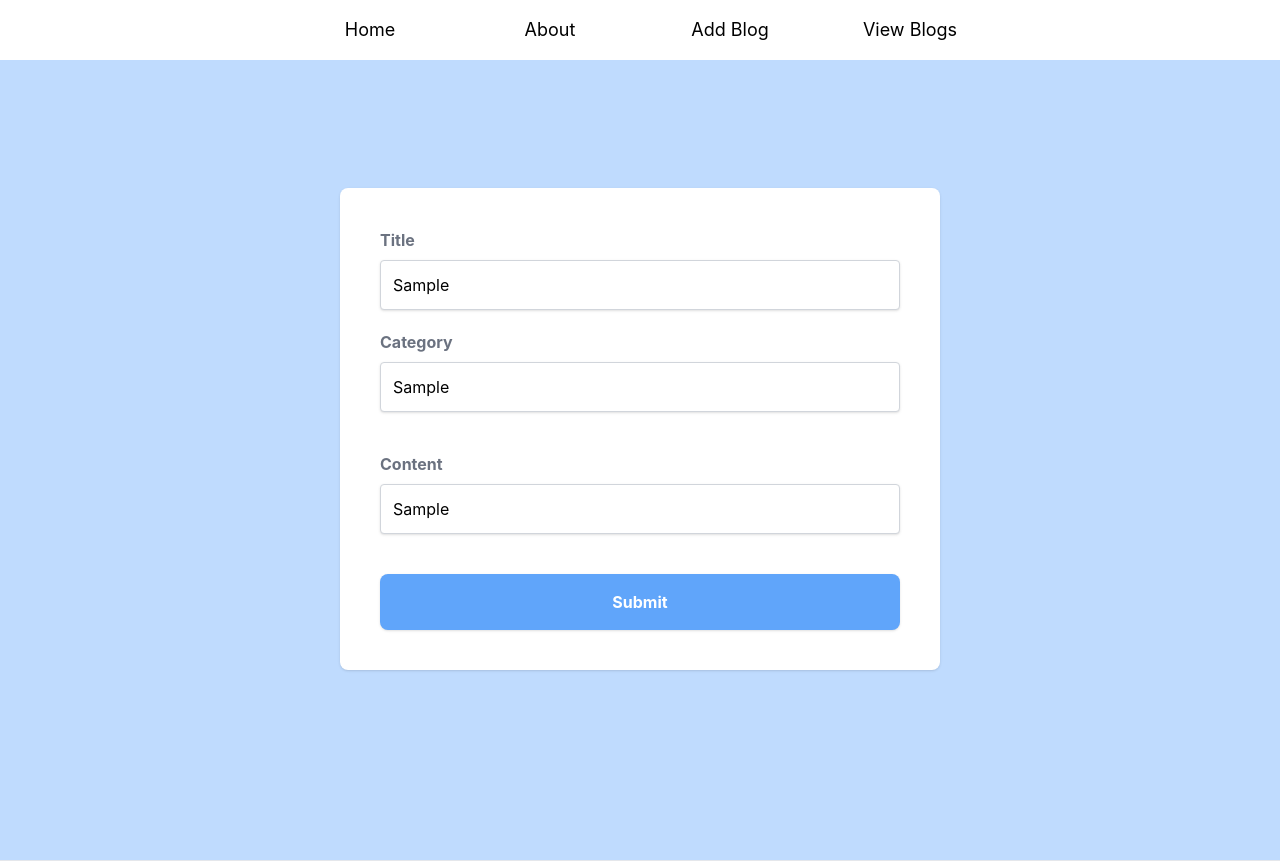
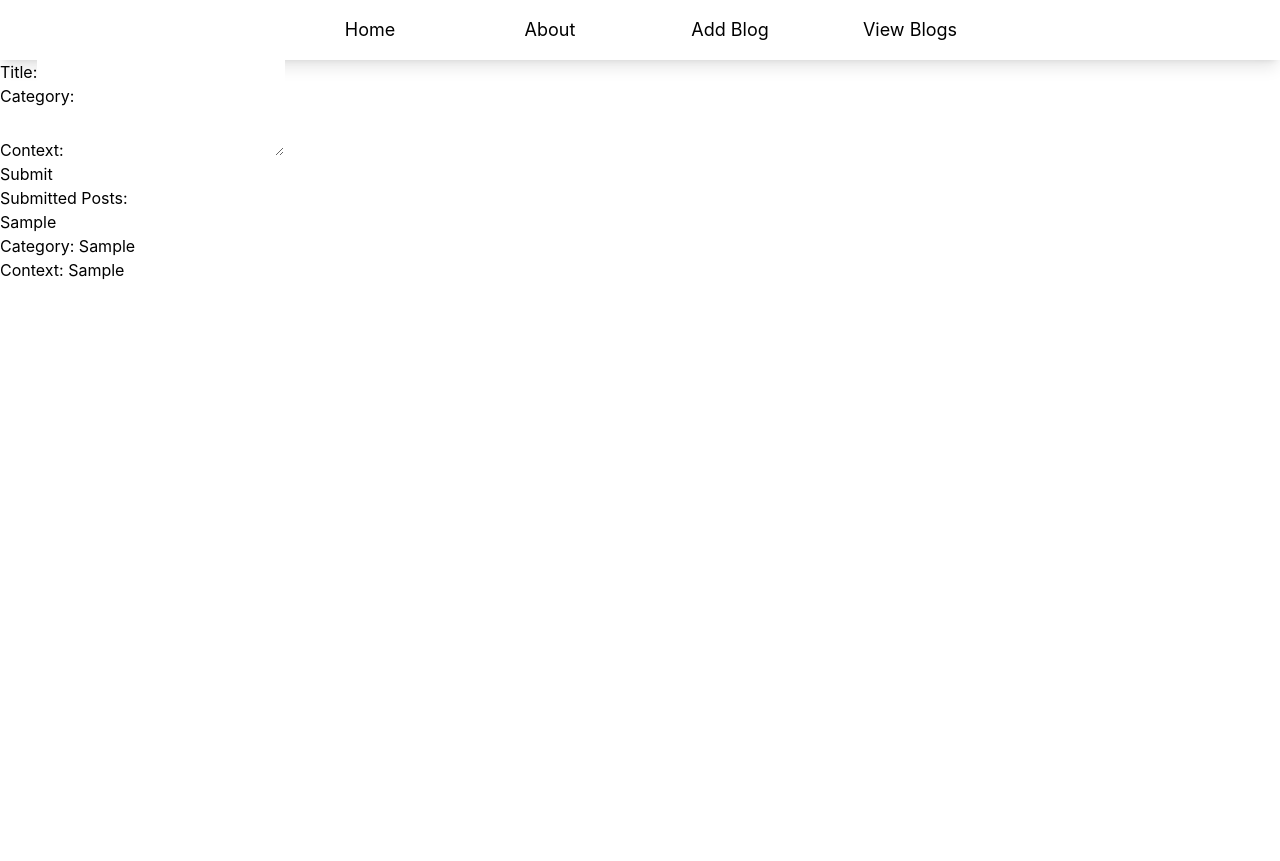
Before and after one commit to mariyabaig/blogs, a React (Create React App) app: page /addblogs in a window 1280 px wide. Both pictures are taken after typing "Sample", "Sample", "Sample" into the empty fields and a click on the button "Submit". After the commit the page ends 800 px from the top, so only its background shows below. Built offline with nearby package versions, Linux system fonts and the light colour scheme.

Commit message:
Storage fixed and submitted blogs displayed correctly

```diff
--- a/src/pages/Blogs.js
+++ b/src/pages/Blogs.js
@@ -1,102 +1,177 @@
-import React, { useState } from "react";
-import { useSelector, useDispatch } from "react-redux";
-import { updateBlog } from "../state/action-creators";
+// import React, { useState } from "react";
+// import { useSelector, useDispatch } from "react-redux";
+// import { updateBlog } from "../state/action-creators";
+
+// const Blogs = () => {
+//   // const [blogs, setBlogs] = useState({ title: "", category: "", context: "" });
+//   const blogs = useSelector((state)=>state)
+//   const dispatch = useDispatch()
+
+//   const handleChange = (event)=>{
+//     const { name, value } = event.target;
+//     const updatedBlog = {
+//       ...blogs,
+//       [name]: value,
+//     };
+//    dispatch(updateBlog(updatedBlog))
+//    localStorage.setItem('formValues', JSON.stringify(updatedBlog));
+//   //  localStorage.setItem('formValues', JSON.stringify({ ...blogs, [event.target.name]: event.target.value }));
+//   }
+//   const handleSubmit = (event) => {
+//     event.preventDefault();
+//    console.log(blogs)
+//    console.log("local storage", localStorage)
+
+//   };
+
+//   return (
+//     <>
+//       <div className="bg-blue-200 min-h-screen py-32 px-10">
+//         <div className="bg-white p-10 rounded-lg shadow m:w-3/4 lg:w-1/2 mx-auto">
+//           <form onSubmit={handleSubmit}>
+//             <div className="mb-5">
+//               <lable for="title" className="block mb-2 text-gray-500 font-bold">
+//                 Title
+//               </lable>
+//               <input
+//                 type="text"
+//                 id="title"
+//                 value={blogs.title}
+//                 onChange={handleChange}
+//                 name="title"
+//                 placeholder="what did i do today?"
+//                 className="border border-gray-300 p-3 w-full rounded shadow focus:outline-none focus:ring-2 focus:border-blue-300"
+//               />
+//             </div>
+
+//             <div className="mb-10">
+//               <lable
+//                 for="category"
+//                 className="block mb-2 text-gray-500 font-bold"
+//               >
+//                 Category
+//               </lable>
+//               <input
+//                 type="text"
+//                 name="category"
+//                 value={blogs.category} onChange={handleChange}
+//                 id="category"
+//                 placeholder="Journal"
+//                 className="border border-gray-300 p-3 w-full rounded shadow focus:outline-none focus:ring-2 focus:border-blue-300"
+//               />
+
+//               {/* <p className="text-red-400 text-sm mt-2">
+//                 Twitter username is required
+//               </p> */}
+//             </div>
+//             <div className="mb-10">
+//               <lable
+//                 for="content"
+//                 className="block mb-2 text-gray-500 font-bold"
+//               >
+//                 Content
+//               </lable>
+//               <input
+//                 type="text"
+//                 id="content"
+//                 name="context"
+//                 value={blogs.context}
+//                 onChange={handleChange}
+//                 className="border border-gray-300 p-3 w-full rounded shadow focus:outline-none focus:ring-2 focus:border-blue-300"
+//               />
+
+//               {/* <p className="text-red-400 text-sm mt-2">
+//                 Twitter username is required
+//               </p> */}
+//             </div>
+//             <button
+//               onClick={() => {
+//                 console.log("Submitted");
+//               }}
+//               className="block w-full bg-blue-400 p-4 text-white font-bold rounded-lg shadow hover:shadow-lg"
+//             >
+//               Submit
+//             </button>
+//           </form>
+//         </div>
+//       </div>
+
+//       <hr />
+//     </>
+//   );
+// };
+
+// export default Blogs;
+import React, { useState } from 'react';
+import { useDispatch, useSelector} from 'react-redux';
+import { addPost } from '../state/action-creators/index';
 
 const Blogs = () => {
-  // const [blogs, setBlogs] = useState({ title: "", category: "", context: "" });
-  const blogs = useSelector((state)=>state)
-  const dispatch = useDispatch()
+  const [title, setTitle] = useState('');
+  const [category, setCategory] = useState('');
+  const [context, setContext] = useState('');
 
-  const handleChange = (event)=>{
-    const { name, value } = event.target;
-    const updatedBlog = {
-      ...blogs,
-      [name]: value,
+  const dispatch = useDispatch();
+
+  const handleSubmit = (e) => {
+    e.preventDefault();
+
+    // Dispatch action to add post
+    dispatch(addPost(title, category, context));
+
+    // Reset form
+    setTitle('');
+    setCategory('');
+    setContext('');
   };
-   dispatch(updateBlog(updatedBlog))
-   localStorage.setItem('formValues', JSON.stringify(updatedBlog));
-  //  localStorage.setItem('formValues', JSON.stringify({ ...blogs, [event.target.name]: event.target.value }));
-  }
-  const handleSubmit = (event) => {
-    event.preventDefault();
-   console.log(blogs)
-   console.log("local storage", localStorage)
+  const posts = useSelector((state) => state.blogReducer.posts);
 
-  };
 
   return (
     <>
-      <div className="bg-blue-200 min-h-screen py-32 px-10">
-        <div className="bg-white p-10 rounded-lg shadow m:w-3/4 lg:w-1/2 mx-auto">
     <form onSubmit={handleSubmit}>
-            <div className="mb-5">
-              <lable for="title" className="block mb-2 text-gray-500 font-bold">
-                Title
-              </lable>
+      <div>
+        <label>Title:</label>
         <input
           type="text"
-                id="title"
-                value={blogs.title}
-                onChange={handleChange}
-                name="title"
-                placeholder="what did i do today?"
-                className="border border-gray-300 p-3 w-full rounded shadow focus:outline-none focus:ring-2 focus:border-blue-300"
+          value={title}
+          onChange={(e) => setTitle(e.target.value)}
         />
       </div>
-
-            <div className="mb-10">
-              <lable
-                for="category"
-                className="block mb-2 text-gray-500 font-bold"
-              >
-                Category
-              </lable>
+      <div>
+        <label>Category:</label>
         <input
           type="text"
-                name="category"
-                value={blogs.category} onChange={handleChange}
-                id="category"
-                placeholder="Journal"
-                className="border border-gray-300 p-3 w-full rounded shadow focus:outline-none focus:ring-2 focus:border-blue-300"
+          value={category}
+          onChange={(e) => setCategory(e.target.value)}
         />
+      </div>
+      <div>
+        <label>Context:</label>
+        <textarea
+          value={context}
+          onChange={(e) => setContext(e.target.value)}
+        />
+      </div>
+      <button type="submit">Submit</button>
+    </form>
 
-              {/* <p className="text-red-400 text-sm mt-2">
-                Twitter username is required
-              </p> */}
+    {posts && posts.length > 0 && (
+     <div>
+     <h2>Submitted Posts:</h2>
+          <ul>
+            {posts.map((post, index) => (
+              <li key={index}>
+                <h3>{post.title}</h3>
+                <p>Category: {post.category}</p>
+                <p>Context: {post.context}</p>
+              </li>
+            ))}
+          </ul>
         </div>
-            <div className="mb-10">
-              <lable
-                for="content"
-                className="block mb-2 text-gray-500 font-bold"
-              >
-                Content
-              </lable>
-              <input
-                type="text"
-                id="content"
-                name="context"
-                value={blogs.context}
-                onChange={handleChange}
-                className="border border-gray-300 p-3 w-full rounded shadow focus:outline-none focus:ring-2 focus:border-blue-300"
-              />
+      )}
 
-              {/* <p className="text-red-400 text-sm mt-2">
-                Twitter username is required
-              </p> */}
-            </div>
-            <button
-              onClick={() => {
-                console.log("Submitted");
-              }}
-              className="block w-full bg-blue-400 p-4 text-white font-bold rounded-lg shadow hover:shadow-lg"
-            >
-              Submit
-            </button>
-          </form>
-        </div>
-      </div>
 
-      <hr />
     </>
   );
 };
--- a/src/state/action-creators/index.js
+++ b/src/state/action-creators/index.js
@@ -1,9 +1,18 @@
-export const updateBlog = (blog)=>{
-    return {
+// export const updateBlog = (blog)=>{
+//     return {
 
-            type : "updateBlog",
-            payload : blog
+//             type : "updateBlog",
+//             payload : blog
 
-    }
+//     }
 
-}
+// }
+
+// Action Types
+export const ADD_POST = 'ADD_POST';
+
+// Action Creators
+export const addPost = (title, category, context) => ({
+  type: ADD_POST,
+  payload: { title, category, context }
+});
--- /dev/null
+++ b/src/state/reducers/blogReducer.js
@@ -0,0 +1,51 @@
+// const initialState = [{title : "", category: "", context:""}]
+// const blogblogReducer  = (state=initialState, action)=>{
+//     switch (action.type){
+//         case 'updateBlog' :
+//             return { ...state, ...action.payload };
+//             default:
+//               return state;
+//     }
+
+// }
+// export default blogblogReducer
+
+// const initialState = [{ title: "", category: "", context: "" }];
+
+// const blogblogReducer  = (state = initialState, action) => {
+//   switch (action.type) {
+//     case 'updateBlog':
+//       return [action.payload];
+//     default:
+//       return state;
+//   }
+// };
+// const initialState = [];
+
+// const blogblogReducer  = (state = initialState, action) => {
+//   switch (action.type) {
+//     case 'updateBlog':
+//       return [...state, action.payload];
+//     default:
+//       return state;
+//   }
+// };
+import { ADD_POST } from '../action-creators/index';
+
+const initialState = {
+  posts: []
+};
+
+const blogReducer  = (state = initialState, action) => {
+  switch (action.type) {
+    case ADD_POST:
+      return {
+        ...state,
+        posts: [...state.posts, action.payload]
+      };
+    default:
+      return state;
+  }
+};
+
+export default blogReducer ;
--- a/src/state/reducers/dataReducer.js
+++ /dev/null
@@ -1,11 +0,0 @@
-const initialState = {title : "", category: "", context:""}
-const blogReducer = (state=initialState, action)=>{
-    switch (action.type){
-        case 'updateBlog' :
-            return { ...state, ...action.payload };
-            default:
-              return state;
-    }
-
-}
-export default blogReducer
--- a/src/state/reducers/index.js
+++ b/src/state/reducers/index.js
@@ -1,4 +1,4 @@
-import blogReducer from "./dataReducer";
+import blogReducer from "./blogReducer";
 import { combineReducers } from "redux";
 
 const rootReducer = combineReducers({
```
Lines whose indentation alone changed are shown as unchanged.
